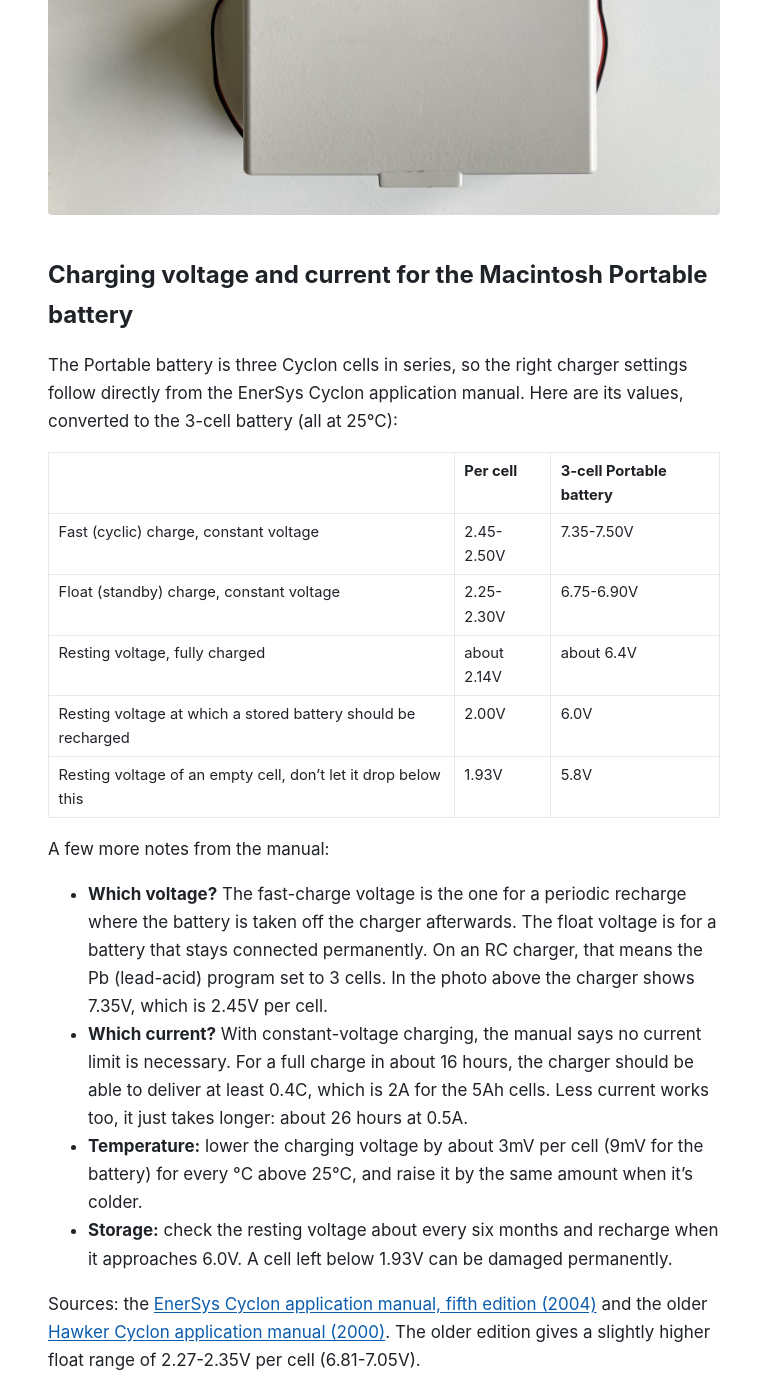
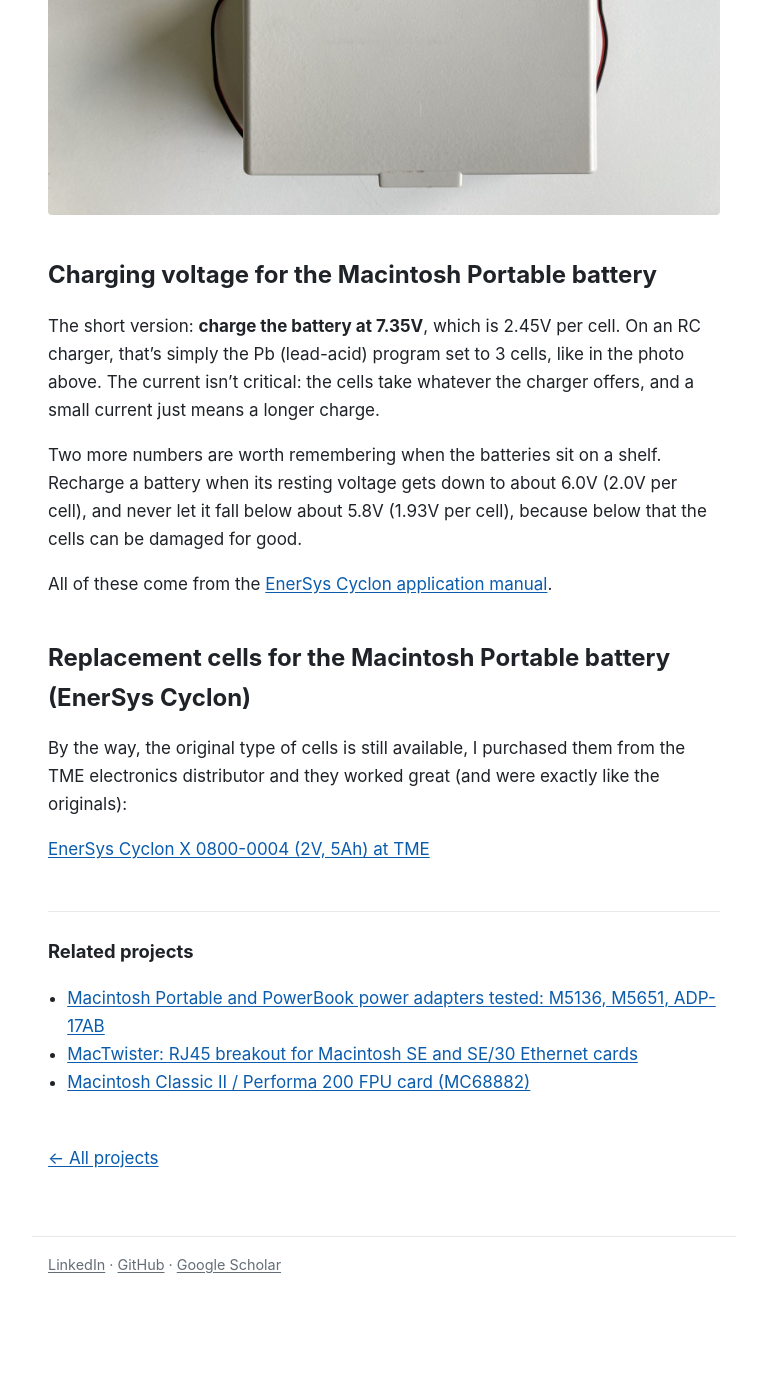
Before and after one commit to dymczykm/dymczyk.com, a Jekyll site: the page built from projects/macintosh-portable-battery-charger-tray/index.md, in a window 1280 px wide and 1400 px high, scrolled down 3967 px. Shown: the whole window, without its empty margins (256-1023 px from the left). Built offline with Jekyll 4.4.1, drawn with Linux system fonts in a browser that asks for light colours; after the commit the page ends 5276 px from its top, so only the background shows below that.

Commit message:
Simplify the Macintosh Portable battery charging section
One recommended charging voltage plus the recharge and minimum
resting voltages, in plain words. Drops the table, float voltage,
charge-time and temperature details.

Co-Authored-By: Claude Fable 5.2 <noreply@anthropic.com>
Claude-Session: https://claude.ai/code/session_01GRsSD6oXBgivwbM6C9oKnR

```diff
--- a/projects/macintosh-portable-battery-charger-tray/index.md
+++ b/projects/macintosh-portable-battery-charger-tray/index.md
@@ -64,26 +64,13 @@ I used the tray together with an RC battery charger set to charge a 3-cell lead
 
 [![Macintosh Portable battery in the printed tray, charging from an RC battery charger set to Pb, 3 cells, 0.3 A, showing 7.35 V](images/Untitled.jpg){: width="1600" height="1200" loading="lazy"}](originals/Untitled.jpg)
 
-## Charging voltage and current for the Macintosh Portable battery
+## Charging voltage for the Macintosh Portable battery
 
-The Portable battery is three Cyclon cells in series, so the right charger settings follow directly from the EnerSys Cyclon application manual. Here are its values, converted to the 3-cell battery (all at 25°C):
+The short version: **charge the battery at 7.35V**, which is 2.45V per cell. On an RC charger, that’s simply the Pb (lead-acid) program set to 3 cells, like in the photo above. The current isn’t critical: the cells take whatever the charger offers, and a small current just means a longer charge.
 
-| | Per cell | 3-cell Portable battery |
-| --- | --- | --- |
-| Fast (cyclic) charge, constant voltage | 2.45-2.50V | 7.35-7.50V |
-| Float (standby) charge, constant voltage | 2.25-2.30V | 6.75-6.90V |
-| Resting voltage, fully charged | about 2.14V | about 6.4V |
-| Resting voltage at which a stored battery should be recharged | 2.00V | 6.0V |
-| Resting voltage of an empty cell, don’t let it drop below this | 1.93V | 5.8V |
+Two more numbers are worth remembering when the batteries sit on a shelf. Recharge a battery when its resting voltage gets down to about 6.0V (2.0V per cell), and never let it fall below about 5.8V (1.93V per cell), because below that the cells can be damaged for good.
 
-A few more notes from the manual:
-
-- **Which voltage?** The fast-charge voltage is the one for a periodic recharge where the battery is taken off the charger afterwards. The float voltage is for a battery that stays connected permanently. On an RC charger, that means the Pb (lead-acid) program set to 3 cells. In the photo above the charger shows 7.35V, which is 2.45V per cell.
-- **Which current?** With constant-voltage charging, the manual says no current limit is necessary. For a full charge in about 16 hours, the charger should be able to deliver at least 0.4C, which is 2A for the 5Ah cells. Less current works too, it just takes longer: about 26 hours at 0.5A.
-- **Temperature:** lower the charging voltage by about 3mV per cell (9mV for the battery) for every °C above 25°C, and raise it by the same amount when it’s colder.
-- **Storage:** check the resting voltage about every six months and recharge when it approaches 6.0V. A cell left below 1.93V can be damaged permanently.
-
-Sources: the [EnerSys Cyclon application manual, fifth edition (2004)](https://forums.parallax.com/uploads/attachments/41825/44643.pdf) and the older [Hawker Cyclon application manual (2000)](https://www.farnell.com/datasheets/69062.pdf). The older edition gives a slightly higher float range of 2.27-2.35V per cell (6.81-7.05V).
+All of these come from the [EnerSys Cyclon application manual](https://forums.parallax.com/uploads/attachments/41825/44643.pdf).
 
 ## Replacement cells for the Macintosh Portable battery (EnerSys Cyclon)
 
```
Also changed, not shown: other parts of projects/macintosh-portable-battery-charger-tray/index.md (+1 -1 lines).
